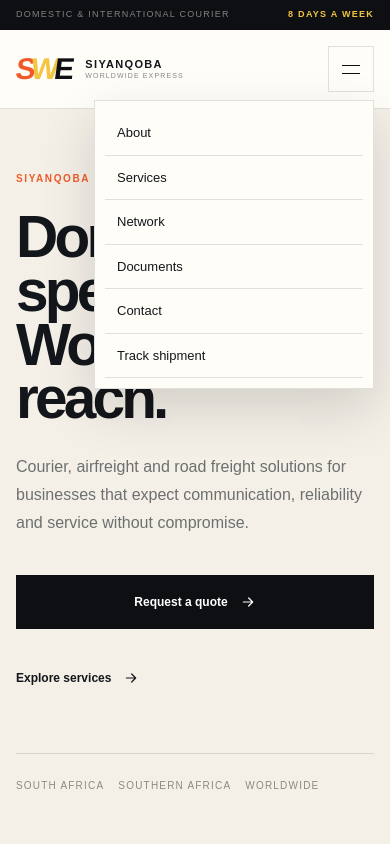
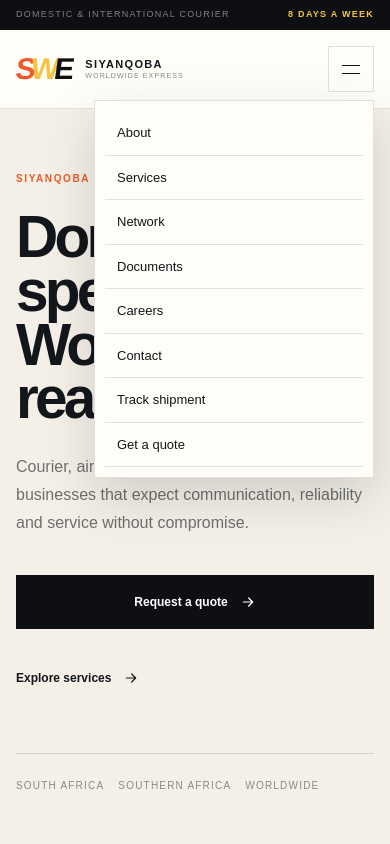
Before and after one commit to IKcracker/swe, a Next.js app: page / in a window 390 px wide. Both pictures are taken after a click on the heading "Open menu". Shown: the top 844 px of the page. Built offline with nearby package versions, Linux system fonts and the light colour scheme.

Commit message:
fix: complete homepage mobile navigation

```diff
--- a/app/page.tsx
+++ b/app/page.tsx
@@ -76,8 +76,10 @@ export default function Home() {
               <a href="/services">Services</a>
               <a href="#network">Network</a>
               <a href="/documents">Documents</a>
+              <a href="/careers">Careers</a>
               <a href="/contact">Contact</a>
-              <a href="https://swe.pperfect.com/" target="_blank" rel="noreferrer">Track shipment</a>
+              <a href="/track">Track shipment</a>
+              <a href="/quote">Get a quote</a>
             </div>
           </details>
         </div>
```
